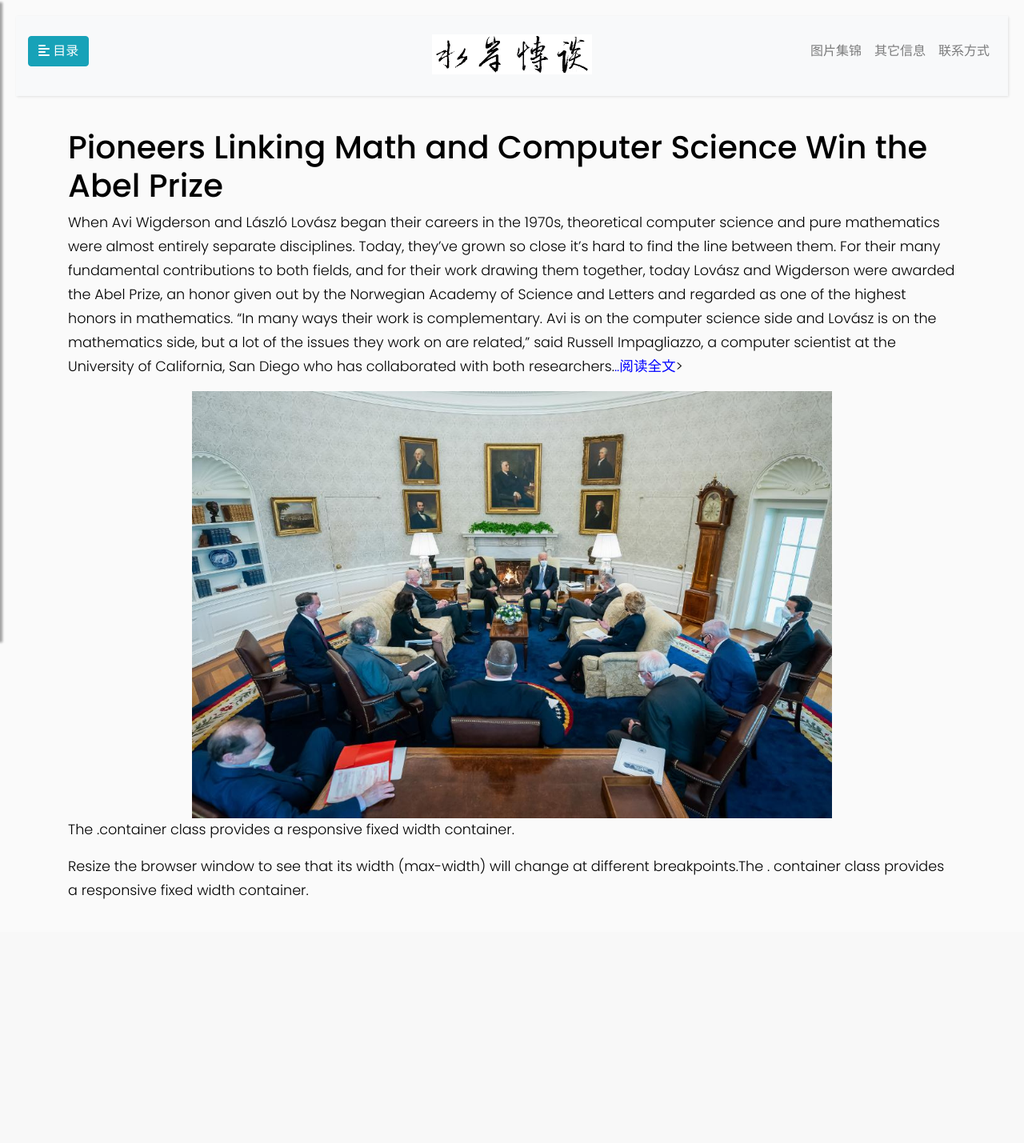
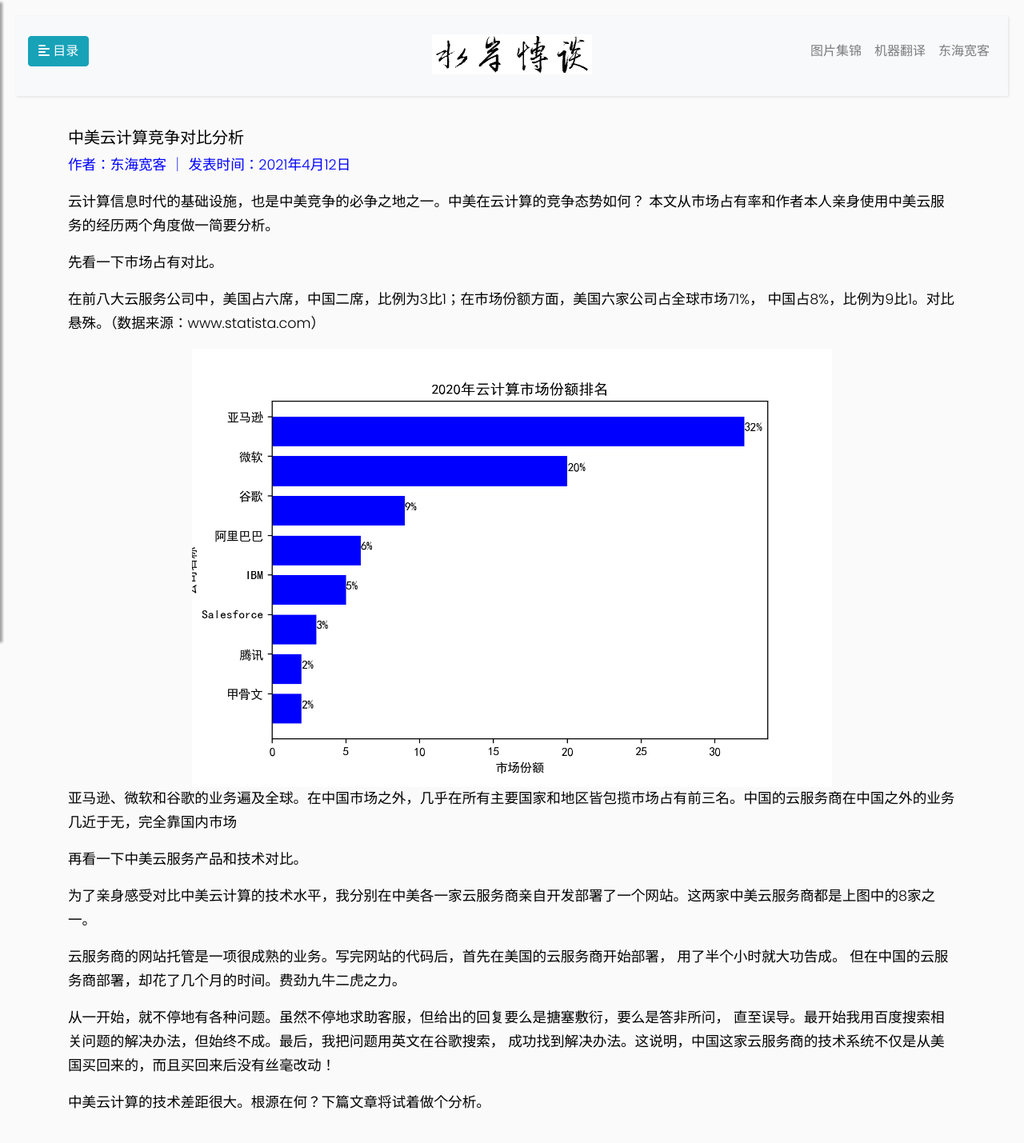
Before and after one commit to logoogol/tencent_final, a FastAPI app: page / in a window 1280 px wide. Shown: the whole page at 80% size. Before the commit the page ends 1124 px from the top, so only its background shows below. Run offline with FastAPI, Linux system fonts and the light colour scheme; some libraries are stand-ins or nearby versions.

Commit message:
first commit

```diff
--- a/app/main.py
+++ b/app/main.py
@@ -9,19 +9,19 @@
 
 app = FastAPI()
 
-####这里的directory加了app/， static的directory也加了app/
+
 templates = Jinja2Templates(directory="app/templates")
 
 app.mount("/static", StaticFiles(directory="app/static"), name="static")
 
 app.include_router(unsplash.router)
-# app.include_router(twoforms.router)
-# app.include_router(accordion.router)
-
+app.include_router(twoforms.router)
+app.include_router(accordion.router)
 
 @app.get("/", response_class=HTMLResponse)
 async def home(request: Request):
-    data = openfile("home.md")
+    # data = openfile("home.md")
+    data = []
     return templates.TemplateResponse("page.html", {"request": request, "data": data})
 
 
--- a/app/routers/twoforms.py
+++ b/app/routers/twoforms.py
@@ -4,7 +4,7 @@
 import os
 
 router = APIRouter()
-templates = Jinja2Templates(directory="templates/")
+templates = Jinja2Templates(directory="app/templates")
 
 
 @router.get("/twoforms", response_class=HTMLResponse)
--- a/app/static/css/style3.css
+++ b/app/static/css/style3.css
@@ -38,22 +38,13 @@
 .navbar-custom {
     height: 100px;
   }
-/* .navbar-brand {
-    position: center;
-    width: 50%;
-    height: 100%;
-    top:  10px;
-    display: flex;
-	margin: 10px 5px;
-    padding-bottom: 70px;
-} */
+
 
 .navbar-btn {
     box-shadow: none;
     outline: none !important;
     border: none;
 }
-
 
 .line {
     width: 100%;
@@ -73,7 +64,7 @@
     left: -250px;
     height: 100vh;
     z-index: 999;
-    background: #7386D5;
+    background: #7386d5;
     color: #fff;
     transition: all 0.3s;
     overflow-y: scroll;
--- a/app/templates/20210328.html
+++ b/app/templates/20210328.html
@@ -7,7 +7,6 @@
 {% endblock %}
 
 {% block page_content %}
-{% include 'include/sidebar.html' %}
 
 <h1>This is really really cool!!!</h1>
 <h1>This is really really cool!!!</h1>
--- a/app/templates/base.html
+++ b/app/templates/base.html
@@ -30,7 +30,7 @@
     <!-- {% endblock %} -->
 </head>
 <body>
-    <div class="wrapper">
+    <div class="wrapper mb-0">
         {% include 'include/sidebar.html' %}
         <!-- Page Content  -->
         <div id="content">
--- a/app/templates/include/sidebar.html
+++ b/app/templates/include/sidebar.html
@@ -12,18 +12,18 @@
         <li class="active">
             <a href="#homeSubmenu" data-toggle="collapse" aria-expanded="false">历史文章汇总目录</a>
             <ul class="collapse list-unstyled" id="homeSubmenu">
-                <li>
+                <!-- <li>
                     <a href="/articles/20210328">2021年3月28日</a>
-                </li>
-                <li>
+                </li> -->
+                <!-- <li>
                     <a href="/">主页</a>
                 </li>
                 <li>
-                    <a href="https://google.com">谷歌</a>
-                </li>
+                    <a href="/twoforms">翻译神器</a>
+                </li> -->
             </ul>
         </li>
-        <li>
+        <!-- <li>
             <a href="#pageSubmenu" data-toggle="collapse" aria-expanded="false">子页</a>
             <ul class="collapse list-unstyled" id="pageSubmenu">
                 <li>
@@ -33,8 +33,15 @@
                     <a href="/page/info">信息</a>
                 </li>
             </ul>
+        </li> -->
+        <li>
+            <a href="/twoforms">机器猫翻译</a>
         </li>
-        <!-- <li>
+        <li>
+            <a href="/">回到主页</a>
+        </li>
+        <!-- </li>
+        <li>
             <a href="/page/portfolio">Portfolio</a>
         </li>
         <li>
--- a/app/templates/include/topnav.html
+++ b/app/templates/include/topnav.html
@@ -19,10 +19,11 @@
                     <a class="nav-link" href="/unsplash">图片集锦</a>
                 </li>
                 <li class="nav-item {{'active' if active_page == 'twoforms' }}">
-                    <a class="nav-link" href="/twoforms">其它信息</a>
+                    <a class="nav-link" href="/twoforms">机器翻译</a>
                 </li>
                 <li class="nav-item {{'active' if active_page == 'accordion' }}">
-                    <a class="nav-link" href="/accordion">联系方式</a>
+                    <!-- <a class="nav-link" href="/accordion">东海宽客</a> -->
+                    <a class="nav-link" href="/">东海宽客</a>
                 </li>
             </ul>
         </div>
--- a/app/templates/item.html
+++ b/app/templates/item.html
@@ -9,6 +9,6 @@
 {% block page_content %}
 {% include 'include/sidebar.html' %}
 
-<h1>This is really cool!!!</h1>
+<!-- <h1>This is really cool!!!</h1>
 <center><img class="responsive" src="{{ url_for('static', path='./images/Biden.JPG') }}" width="400" height="400"></center>
-{% endblock %}
+{% endblock %} -->
--- a/app/templates/page.html
+++ b/app/templates/page.html
@@ -14,30 +14,32 @@
     </div>
 </main>
 <div class="container">
-    <h1>Pioneers Linking Math and Computer Science Win the Abel Prize</h1>
-    <p>When Avi Wigderson and László Lovász began their careers in the 1970s,
-        theoretical computer science and pure mathematics were almost entirely separate disciplines.
-        Today, they’ve grown so close it’s hard to find the line between them.
-        For their many fundamental contributions to both fields, and for their work drawing them together,
-        today Lovász and Wigderson were awarded the Abel Prize, an honor given out by the Norwegian
-         Academy of Science and Letters and regarded as one of the highest honors in mathematics.
+    <h5>中美云计算竞争对比分析</h5>
+    <p style="color:blue"> 作者：东海宽客 ｜ 发表时间：2021年4月12日 </p>
+    <p>云计算信息时代的基础设施，也是中美竞争的必争之地之一。中美在云计算的竞争态势如何？
+        本文从市场占有率和作者本人亲身使用中美云服务的经历两个角度做一简要分析。</p>
+    <p>先看一下市场占有对比。</p>
+    <p>在前八大云服务公司中，美国占六席，中国二席，比例为3比1；在市场份额方面，美国六家公司占全球市场71%，
+        中国占8%，比例为9比1。对比悬殊。（数据来源：www.statista.com）</p>
+    <center>
+            <img class="responsive" src="{{ url_for('static', path='./images/云市场份额.png') }}" width="800" height="600">
+    </center>
+    <p>亚马逊、微软和谷歌的业务遍及全球。在中国市场之外，几乎在所有主要国家和地区皆包揽市场占有前三名。中国的云服务商在中国之外的业务几近于无，完全靠国内市场</p>
+    <!-- <p>with both researchers.<a style="color:blue" href="./page/about">..阅读全文</a> </p>  -->
+    <p>再看一下中美云服务产品和技术对比。</p>
+    <p>为了亲身感受对比中美云计算的技术水平，我分别在中美各一家云服务商亲自开发部署了一个网站。这两家中美云服务商都是上图中的8家之一。</p>
+    <p>云服务商的网站托管是一项很成熟的业务。写完网站的代码后，首先在美国的云服务商开始部署， 用了半个小时就大功告成。
+        但在中国的云服务商部署，却花了几个月的时间。费劲九牛二虎之力。
+    </p>
+    <p>从一开始，就不停地有各种问题。虽然不停地求助客服，但给出的回复要么是搪塞敷衍，要么是答非所问，
+        直至误导。最开始我用百度搜索相关问题的解决办法，但始终不成。最后，我把问题用英文在谷歌搜索，
+        成功找到解决办法。这说明，中国这家云服务商的技术系统不仅是从美国买回来的，而且买回来后没有丝毫改动！
+    </p>
+    <p>中美云计算的技术差距很大。根源在何？下篇文章将试着做个分析。</p>
 
-        “In many ways their work is complementary. Avi is on the computer science side and Lovász
-         is on the mathematics side, but a lot of the issues they work on are related,”
-         said Russell Impagliazzo, a computer scientist at the University of California,
-         San Diego who has collaborated with both researchers.<a style="color:blue" href="./page/about">..阅读全文</a>> </p>
-    <center>
-        <img class="responsive" src="{{ url_for('static', path='./images/Biden.JPG') }}" width="800" height="600">
-    </center>
-
-    <p>The .container class provides a responsive fixed width container.</p>
-    <p>Resize the browser window to see that its width (max-width) will change at different breakpoints.The .
-        container class provides a responsive fixed width container.</p>
   </div>
 
-<!-- -<h2 align="center">东海宽客</h2>
-<center><img class="responsive" src="{{ url_for('static', path='./images/Biden.JPG') }}" width="400" height="400"></center> -->
-
+{{data.page}}
 
 {% endblock %}
 
--- a/app/templates/unsplash.html
+++ b/app/templates/unsplash.html
@@ -10,7 +10,7 @@
 {% endblock %}
 
 {% block page_content %}
-<h1 class="cap">Unsplash Finder</h1>
+<h3 class="cap">美景图片</h3>
 
 <!-- <img class="responsive" src="{{ url_for('static', path='./images/Biden.JPG') }}" width="400" height="400">
 <p>Source</p> -->
--- a/requirements.txt
+++ b/requirements.txt
@@ -7,3 +7,4 @@
 jinja2==2.11.2
 Markdown==3.3.3
 pytest==6.2.1
+textblob ==0.15.3
```
Also changed, not shown: app/templates/twoforms.html (+11 -8 lines), app/static/css/mystyle.css (line endings or trailing spaces), app/static/images/云市场份额.png (added).
